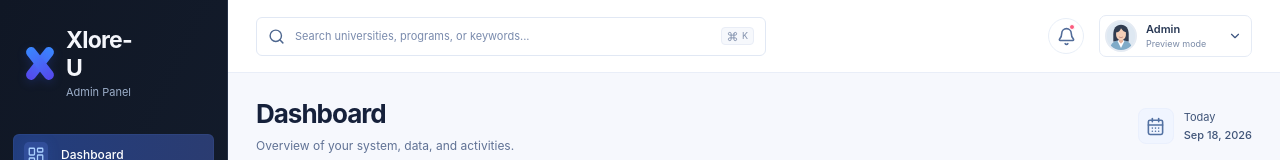
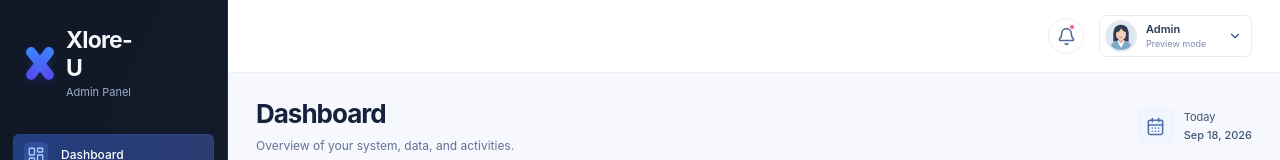
Before and after one commit to krizuwi/xlore-u, a React (Vite) app: page /admin in a window 1280 px wide. Shown: the top 160 px of the page. Built offline with nearby package versions, Linux system fonts and the light colour scheme; no server answers.

Commit message:
remove searchbar in header

```diff
--- a/src/admin/Components/AdminShell.jsx
+++ b/src/admin/Components/AdminShell.jsx
@@ -1,7 +1,7 @@
 import { useEffect, useRef, useState } from "react";
 import {
   ArrowUpRight, Bell, BookOpen, BriefcaseBusiness, ChevronDown, ClipboardList,
-  Command, Globe2, LayoutDashboard, LogIn, Menu, Search, University, UserRound,
+  Globe2, LayoutDashboard, LogIn, Menu, University, UserRound,
 } from "lucide-react";
 import { Link, NavLink, useLocation } from "react-router-dom";
 import { useAuth } from "../../context/AuthContext.jsx";
@@ -24,8 +24,6 @@ export function AdminShell({ children, searchQuery, onSearchChange }) {
   const { user } = useAuth();
   const { pathname } = useLocation();
   const [navigationOpen, setNavigationOpen] = useState(false);
-  const [localSearch, setLocalSearch] = useState("");
-  const searchRef = useRef(null);
   const menuRef = useRef(null);
   const shellRef = useRef(null);
   const userName = user?.firstName || "Admin";
@@ -33,22 +31,13 @@ export function AdminShell({ children, searchQuery, onSearchChange }) {
   const searchDisabled = pathname.replace(/\/$/, "") === "/admin/settings";
 
   useEffect(() => {
-    function handleShortcut(event) {
-      if ((event.metaKey || event.ctrlKey) && event.key.toLowerCase() === "k") {
-        event.preventDefault();
-        if (shellRef.current?.querySelector(".admin-sidebar.is-open") || searchRef.current?.disabled) return;
-        searchRef.current?.focus();
-      }
-    }
     function handlePointer(event) {
       shellRef.current?.querySelectorAll("details[open]").forEach((details) => {
         if (!details.contains(event.target)) details.open = false;
       });
     }
-    document.addEventListener("keydown", handleShortcut);
     document.addEventListener("pointerdown", handlePointer);
     return () => {
-      document.removeEventListener("keydown", handleShortcut);
       document.removeEventListener("pointerdown", handlePointer);
     };
   }, []);
@@ -99,20 +88,6 @@ export function AdminShell({ children, searchQuery, onSearchChange }) {
         <header className="aw-topbar">
           <button ref={menuRef} className="aw-icon-button aw-menu-toggle" onClick={() => setNavigationOpen(true)} aria-label="Open navigation" aria-controls="admin-sidebar" aria-expanded={navigationOpen} type="button"><Menu size={20} /></button>
           <Link className="aw-mobile-brand" to="/admin"><span className="admin-sidebar-logo" aria-hidden="true" /><strong>Xlore-U</strong></Link>
-          <label className="aw-search">
-            <Search size={17} aria-hidden="true" />
-            <input
-              ref={searchRef}
-              type="search"
-              aria-label="Search universities, programs, or keywords"
-              placeholder={searchDisabled ? "Search is available on catalog pages" : "Search universities, programs, or keywords..."}
-              disabled={searchDisabled}
-              value={searchQuery ?? localSearch}
-              onChange={(event) => { setLocalSearch(event.target.value); onSearchChange?.(event.target.value); }}
-            />
-            <span className="aw-search-shortcut" aria-hidden="true"><Command size={11} />K</span>
-          </label>
-
           <div className="aw-topbar-actions">
             <details className="aw-dropdown aw-notifications" onKeyDown={dismissDetails}>
               <summary className="aw-icon-button" aria-label="Open activity notifications"><Bell size={19} /><span className="aw-bell-dot" /></summary>
```
